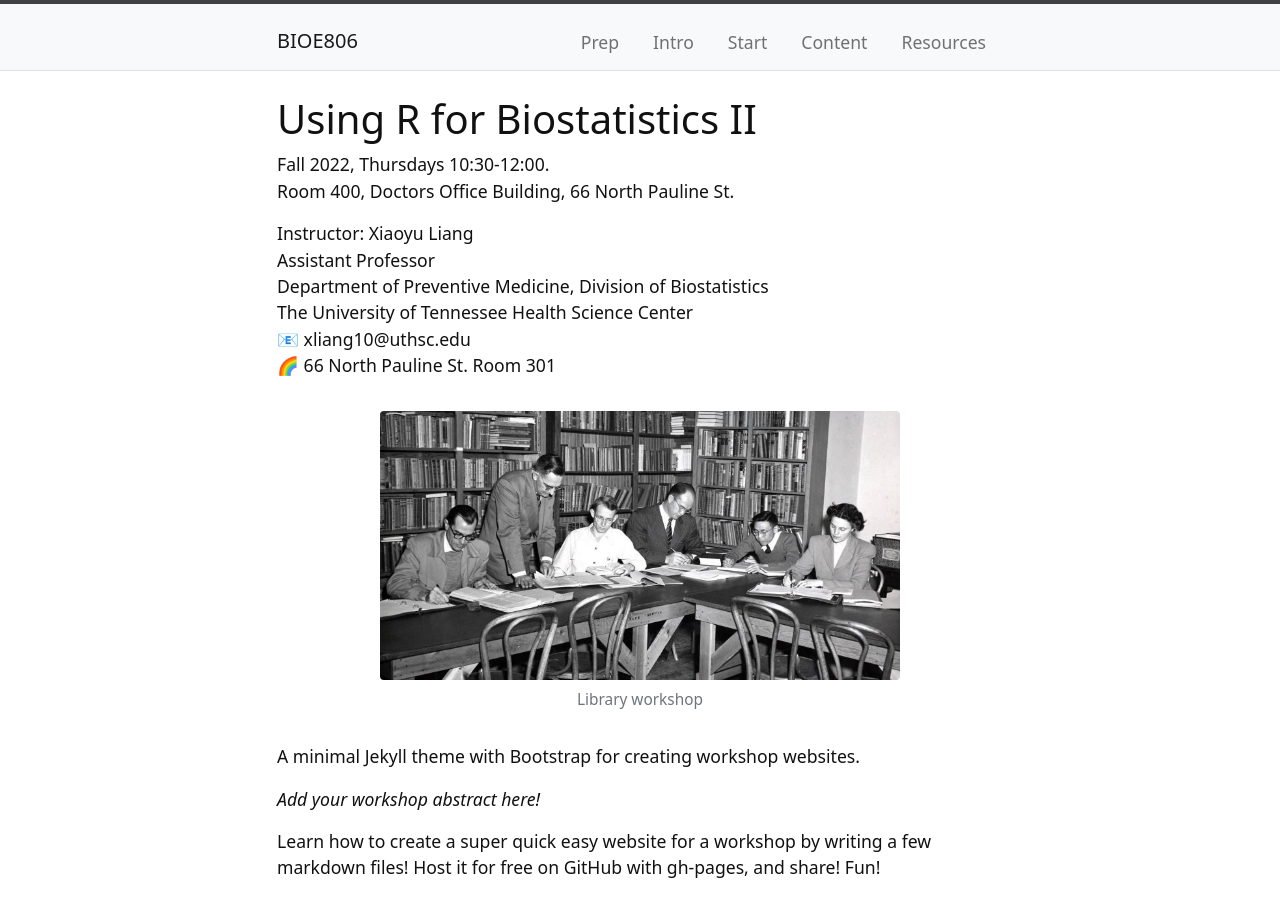
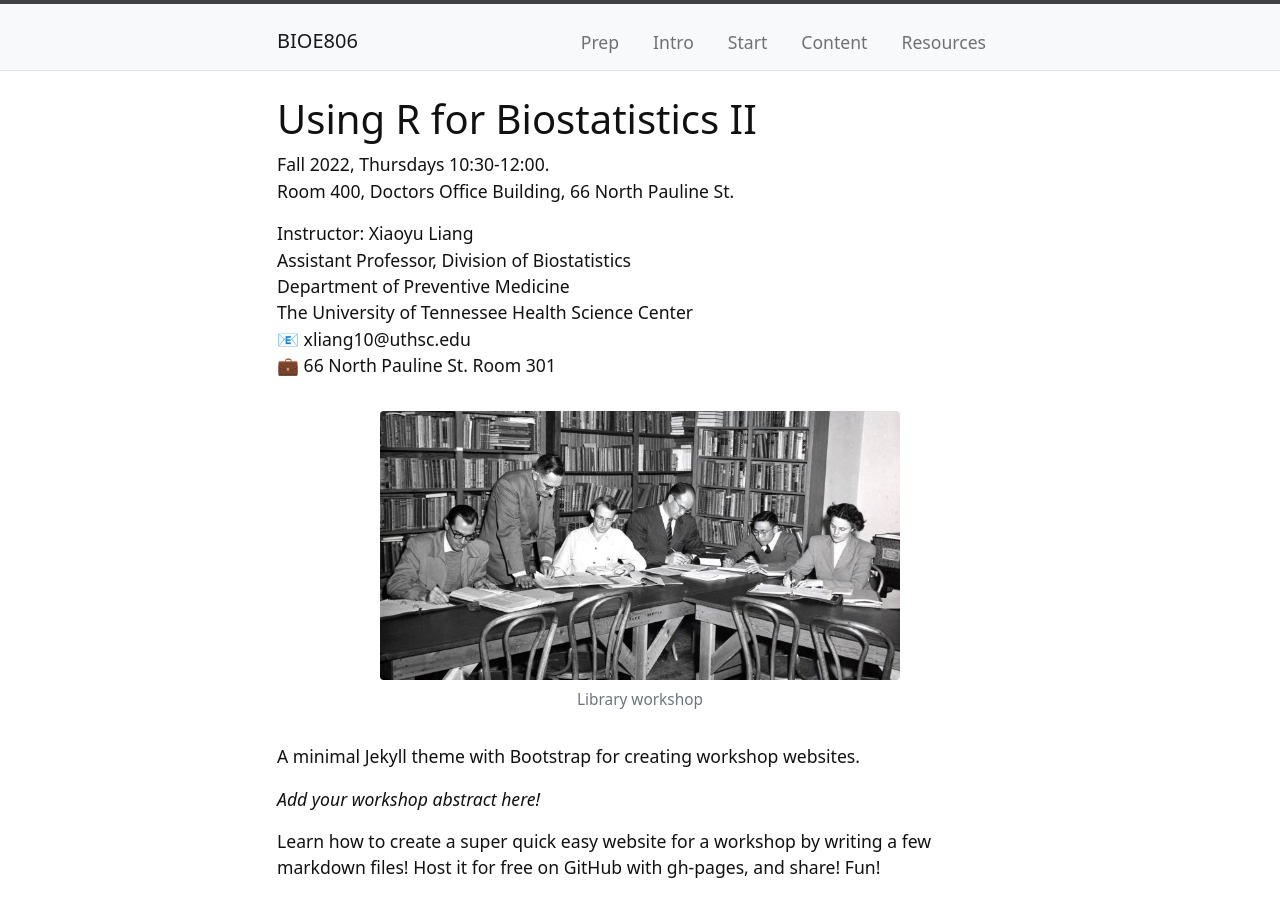
Before and after one commit to XiaoyuLiang/BIOE806-Spring2022, a Jekyll site: the page built from index.md, in a window 1280 px wide and 900 px high. Built offline with Jekyll 4.4.1, drawn with Linux system fonts in a browser that asks for light colours.

```diff
--- a/index.md
+++ b/index.md
@@ -14,15 +14,15 @@ layout: default
 <p class="address">
     Instructor: Xiaoyu Liang
     <br>
-    Assistant Professor
+    Assistant Professor, Division of Biostatistics
     <br>
-    Department of Preventive Medicine, Division of Biostatistics
+    Department of Preventive Medicine
     <br>
     The University of Tennessee Health Science Center
     <br>
     📧 xliang10@uthsc.edu
     <br>
-    🌈 66 North Pauline St. Room 301
+    💼 66 North Pauline St. Room 301
 </p>
 
 {% include figure.html img="uidaho-workshop.jpg" alt="intro image here" caption="Library workshop" width="75%" %}
```
